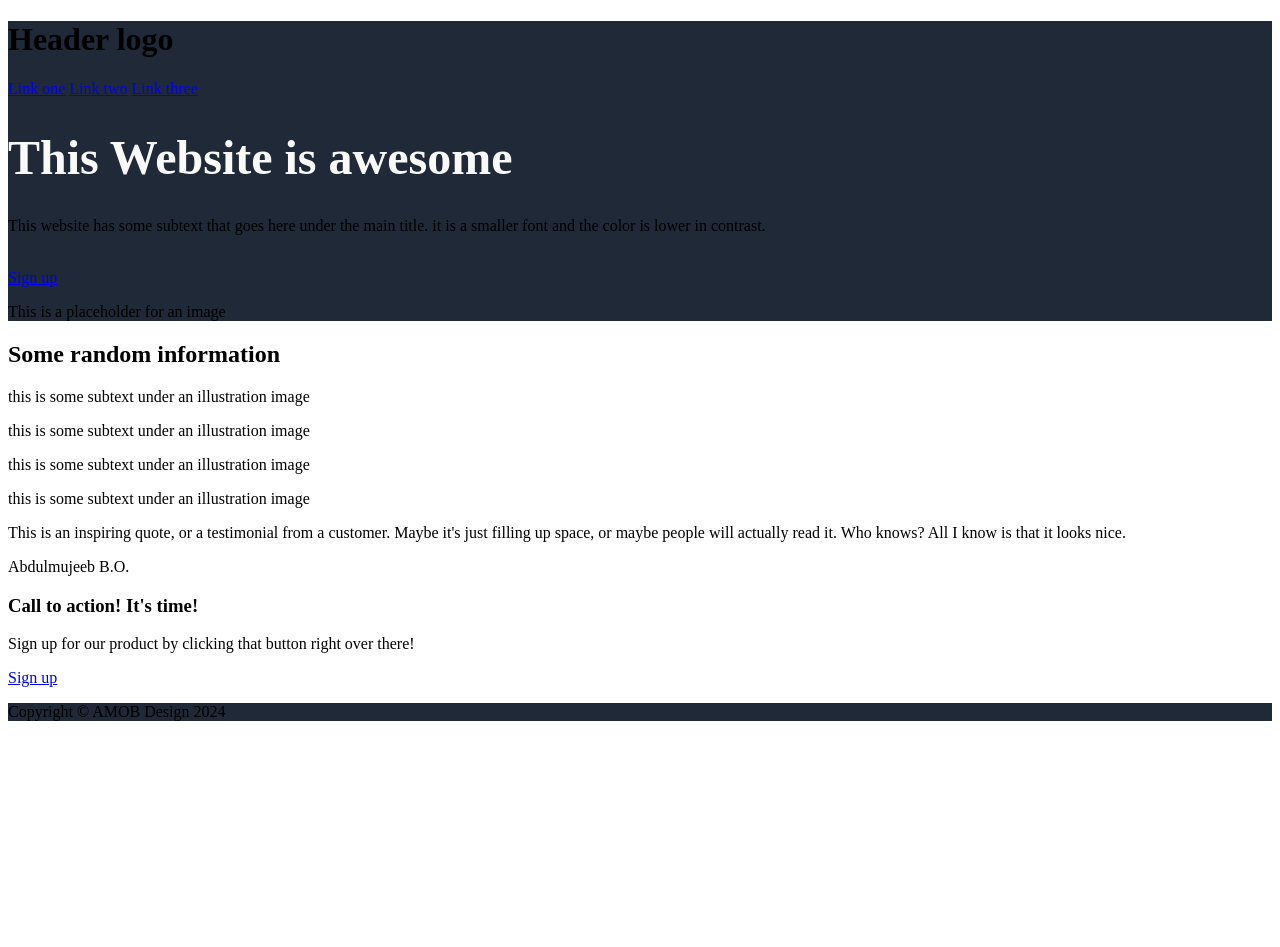
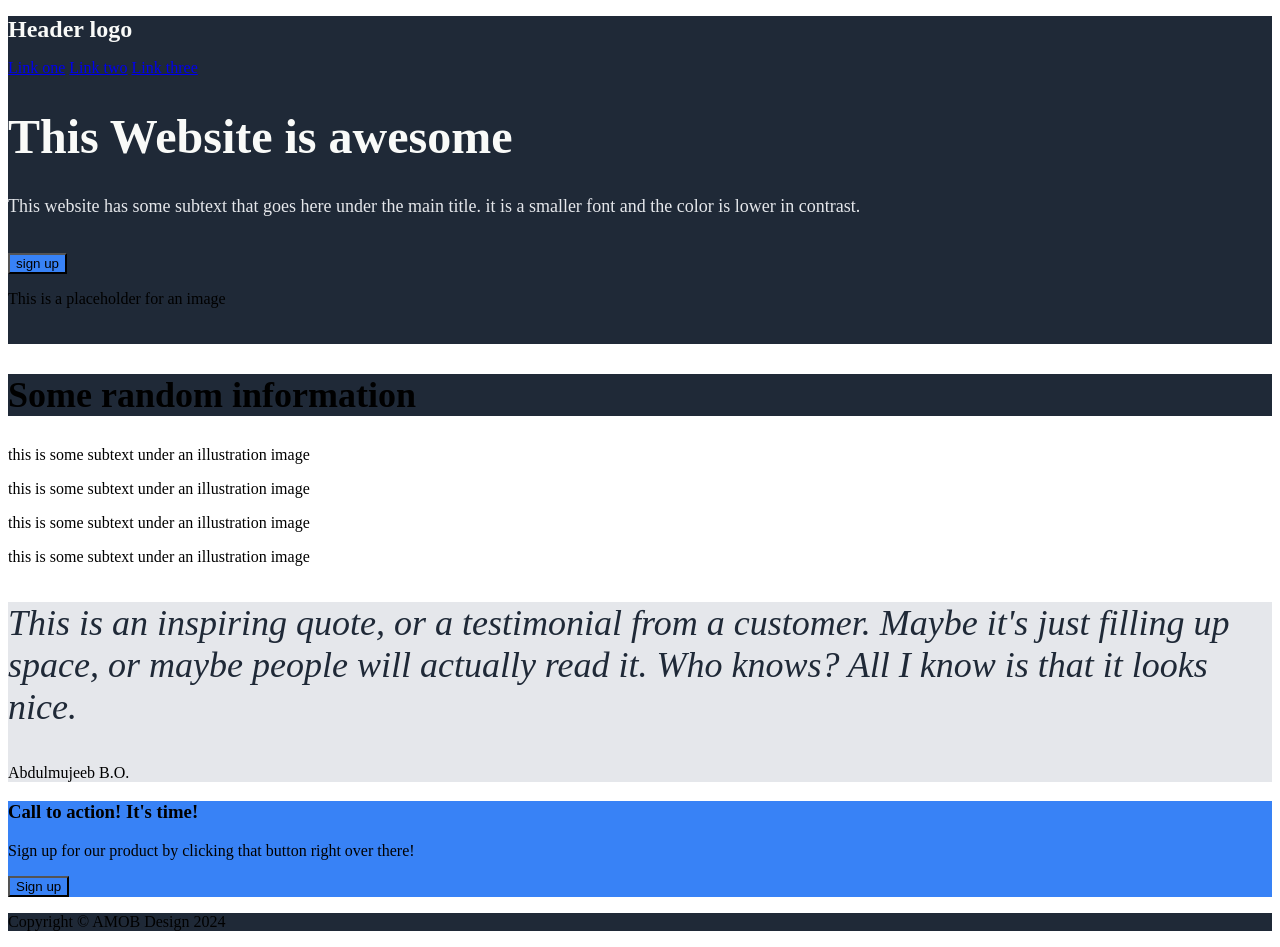
Before and after one commit to AMOB-Kahuna/landing-page, a plain HTML site: page index.html in a window 1280 px wide. Before the commit the page ends 800 px from the top, so only its background shows below. Drawn offline with Linux system fonts and the light colour scheme.

Commit message:
Edit index.html and style.css

```diff
--- a/index.html
+++ b/index.html
@@ -9,8 +9,8 @@
 <body>
     <div id="hero">
         <div>
-            <h1>Header logo</h1>
-            <div class="nav">
+            <h1 id="logo">Header logo</h1>
+            <div class="link">
                 <a href="#">Link one</a>
                 <a href="#">Link two</a>
                 <a href="#">Link three</a>
@@ -19,11 +19,11 @@
         <div>
             <div>
                 <h1 id="mainText">This Website is awesome</h1>
-                <p>This website has some subtext that goes here under the main title.
+                <p id="secondaryText">This website has some subtext that goes here under the main title.
                     it is a smaller font and the color is lower in contrast.
                 </p>
                 <br>
-                <a href="#">Sign up</a>
+                <button>sign up</button>
             </div>
             <div>
                 <p>This is a placeholder for an image</p>
@@ -32,7 +32,7 @@
     </div>
 
     <div id="description">
-        <h2>Some random information</h2>
+        <h2 id="infoHead">Some random information</h2>
         <div id="illust">
             <div class="illustrate">
                 <div class="illustration"></div>
@@ -55,7 +55,7 @@
 
     <div id="quote">
         <div>
-            <p>
+            <p id="quoteText">
                 This is an inspiring quote, or a testimonial from a customer.
                 Maybe it's just filling up space, or maybe people will actually read it.
                 Who knows? All I know is that it looks nice.
@@ -65,13 +65,13 @@
     </div>
 
     <div id="call">
-        <div>
+        <div id="callToAction">
             <div>
                 <h3>Call to action! It's time!</h3>
                 <p>Sign up for our product by clicking that button right over there!</p>
             </div>
             <div>
-                <a href="#">Sign up</a>
+                <button>Sign up</button>
             </div>
         </div>
     </div>
--- a/style.css
+++ b/style.css
@@ -1,8 +1,36 @@
 #hero, #footer{
     background: #1f2937;
+}
+#hero{
+    padding-bottom: 20px;
 }
 #mainText{
     font-size: 48px;
     font-weight: bolder;
     color: #f9faf8;
 }
+#secondaryText, #link{
+    font-size: 18px;
+    color: #e5e7eb;
+}
+#logo{
+    font-size: 24px;
+    color: #f9faf8;
+}
+button, #callToAction{
+    background-color: #3882f6;
+}
+#infoHead{
+    font-size: 36px;
+    font-weight: bolder;
+    background: #1f2937;
+}
+#quote{
+    background: #e5e7eb;
+}
+#quoteText{
+    color: #1f2937;
+    font-size: 36px;
+    font-weight: lighter;
+    font-style: italic;
+}
```
